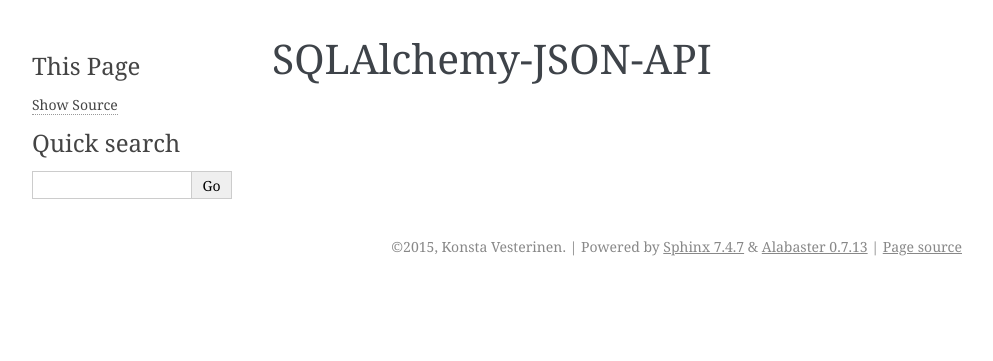
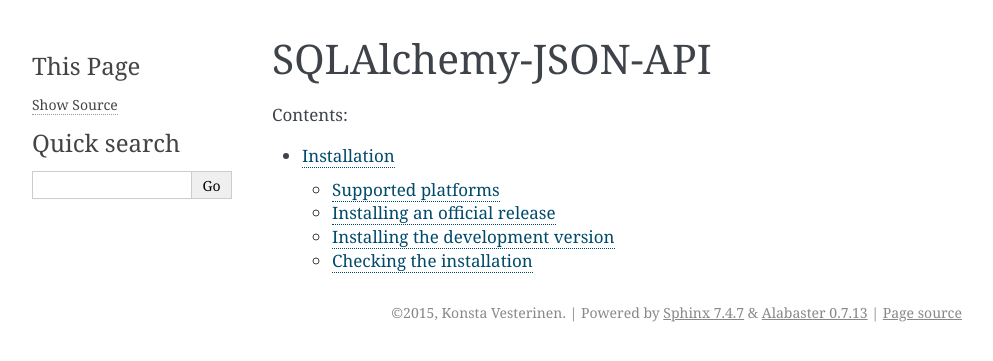
Before and after one commit to kvesteri/sqlalchemy-json-api, a Sphinx documentation site: the page built from docs/index.rst, in a window 1280 px wide. Shown: the top 361 px of the page, without its empty margins (148-1141 px from the left). Built offline with Sphinx 7.4.7, drawn with Linux system fonts in a browser that asks for light colours; some of the changed lines change nothing that is shown.

Commit message:
Add installation instructions

```diff
--- a/docs/index.rst
+++ b/docs/index.rst
@@ -1,2 +1,9 @@
 SQLAlchemy-JSON-API
 ===================
+
+Contents:
+
+.. toctree::
+   :maxdepth: 2
+
+   installation
--- /dev/null
+++ b/docs/installation.rst
@@ -0,0 +1,54 @@
+Installation
+============
+
+This part of the documentation covers the installation of SQLAlchemy-JSON-API.
+
+Supported platforms
+-------------------
+
+SQLAlchemy-JSON-API has been tested against the following Python platforms.
+
+- cPython 2.6
+- cPython 2.7
+- cPython 3.3
+- cPython 3.4
+
+
+Installing an official release
+------------------------------
+
+You can install the most recent official SQLAlchemy-JSON-API version using
+pip_::
+
+    pip install sqlalchemy-json-api
+
+.. _pip: http://www.pip-installer.org/
+
+Installing the development version
+----------------------------------
+
+To install the latest version of SQLAlchemy-JSON-API, you need first obtain a
+copy of the source. You can do that by cloning the git_ repository::
+
+    git clone git://github.com/kvesteri/sqlalchemy-json-api.git
+
+Then you can install the source distribution using the ``setup.py``
+script::
+
+    cd sqlalchemy-json-api
+    python setup.py install
+
+.. _git: http://git-scm.org/
+
+Checking the installation
+-------------------------
+
+To check that SQLAlchemy-JSON-API has been properly installed, type ``python``
+from your shell. Then at the Python prompt, try to import SQLAlchemy-JSON-API,
+and check the installed version:
+
+.. parsed-literal::
+
+    >>> import sqlalchemy_json_api
+    >>> sqlalchemy_json_api.__version__
+    |release|
```
